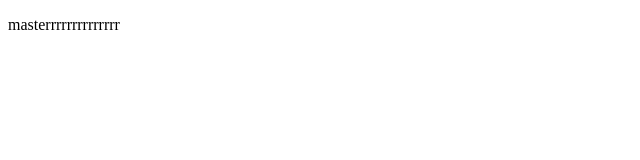
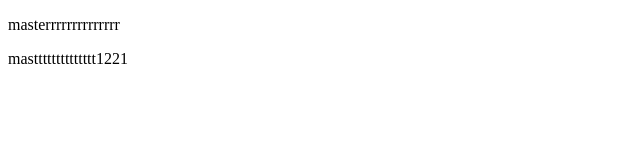
Before and after one commit to Chathiriakhila/AMR-PROJECT, an Angular app: page / in a window 1280 px wide. Shown: the top 160 px of the page, without its empty margins (0-640 px from the left). Built offline with nearby package versions, Linux system fonts and the light colour scheme.

Commit message:
master changes

```diff
--- a/src/app/app.component.html
+++ b/src/app/app.component.html
@@ -1 +1,2 @@
 <p>masterrrrrrrrrrrrrr</p>
+<p>mastttttttttttttt1221</p>
```
